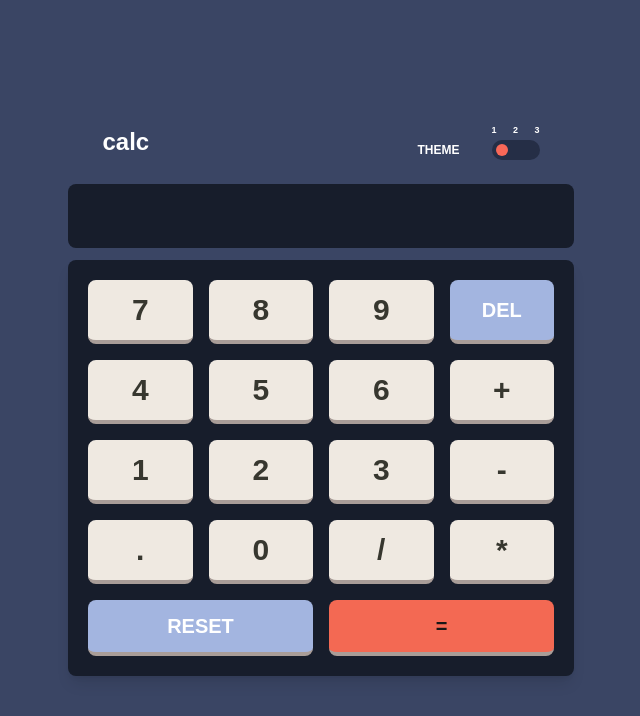
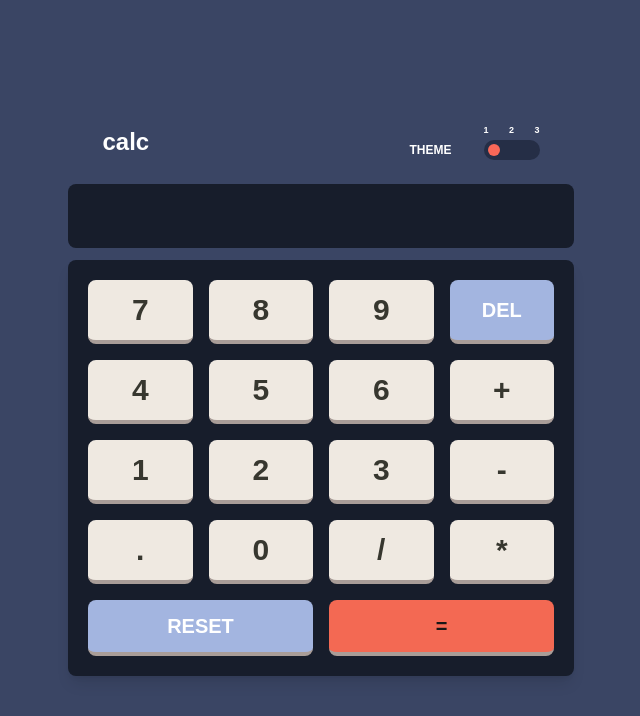
Before and after one commit to chalobonDen/calculator-app-main, a Next.js app: page / in a window 1280 px wide. Shown: the top 716 px of the page, without its empty margins (319-959 px from the left). Built offline with nearby package versions, Linux system fonts and the light colour scheme.

Commit message:
update switchTheme component css

```diff
--- /dev/null
+++ b/src/components/Navbar.tsx
@@ -0,0 +1,21 @@
+'use client'
+import React, { useContext } from 'react'
+
+import { ThemeContext } from '@/context/ThemeContext'
+import { Theme } from '@/enums/theme'
+import { cn } from '@/lib/utils'
+import { IThemeContextType } from '@/interfaces/modules/theme'
+
+const Navbar = () => {
+  const { changeTheme } = useContext<IThemeContextType>(ThemeContext)
+
+  return (
+    <div className={cn('flex space-x-2')}>
+      {/* <button onClick={() => changeTheme(Theme.DEFAULT)}>default</button>
+      <button onClick={() => changeTheme(Theme.LIGHT)}>light</button>
+      <button onClick={() => changeTheme(Theme.DARK)}>dark</button> */}
+    </div>
+  )
+}
+
+export default Navbar
--- a/src/components/SwitchTheme.tsx
+++ b/src/components/SwitchTheme.tsx
@@ -1,4 +1,4 @@
-import React, { useContext, useState } from 'react'
+import React, { useContext } from 'react'
 
 import { cn } from '@/lib/utils'
 import { ThemeContext } from '@/context/ThemeContext'
@@ -14,7 +14,7 @@ const SwitchTheme = () => {
 
   return (
     <div className={cn('flex flex-col items-end')}>
-      <div className={cn('text-text-title mb-0.5 flex w-12 justify-between text-[9px] font-bold')}>
+      <div className={cn('text-text-title mb-0.5 flex w-14 justify-between text-[9px] font-bold')}>
         <div>1</div>
         <div>2</div>
         <div>3</div>
@@ -22,7 +22,7 @@ const SwitchTheme = () => {
       <div className={cn('flex items-center space-x-8')}>
         <div className={cn('text-text-title text-xs font-bold')}>THEME</div>
         <div>
-          <div className={cn('bg-bg-switch w-12 rounded-full p-1')}>
+          <div className={cn('bg-bg-switch w-14 rounded-full p-1')}>
             <div
               className={cn(
                 'bg-btn-change h-3 w-3 cursor-pointer rounded-full transition-transform',
```
Also changed, not shown: src/context/ClientThemeWrapper.tsx (line endings or trailing spaces).
